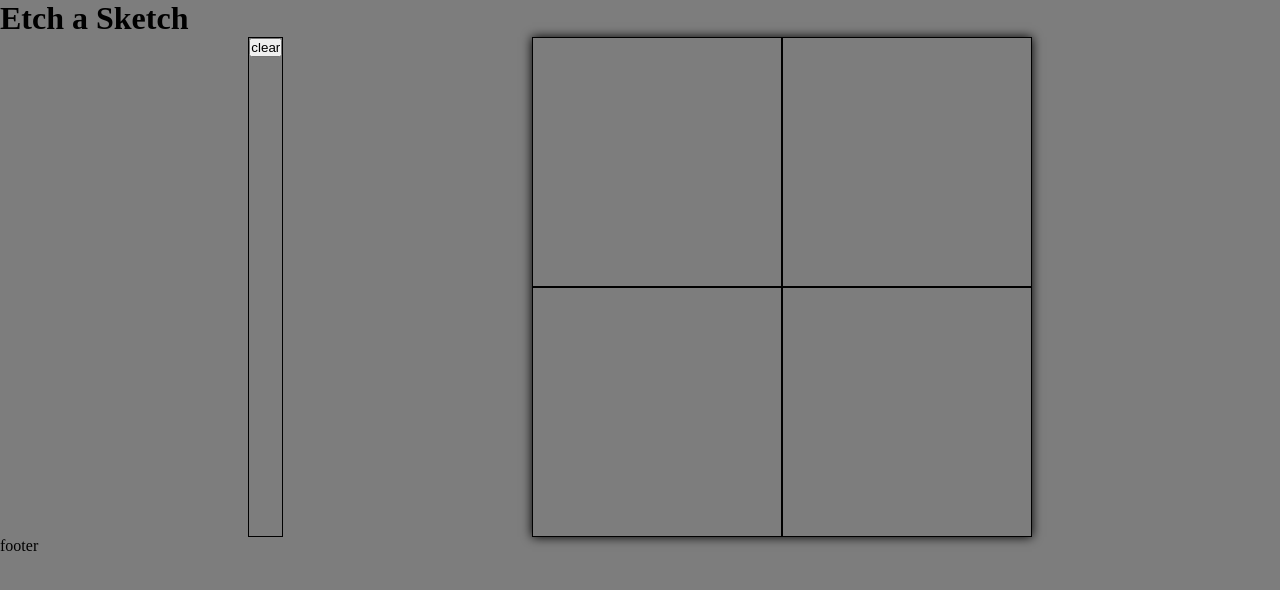
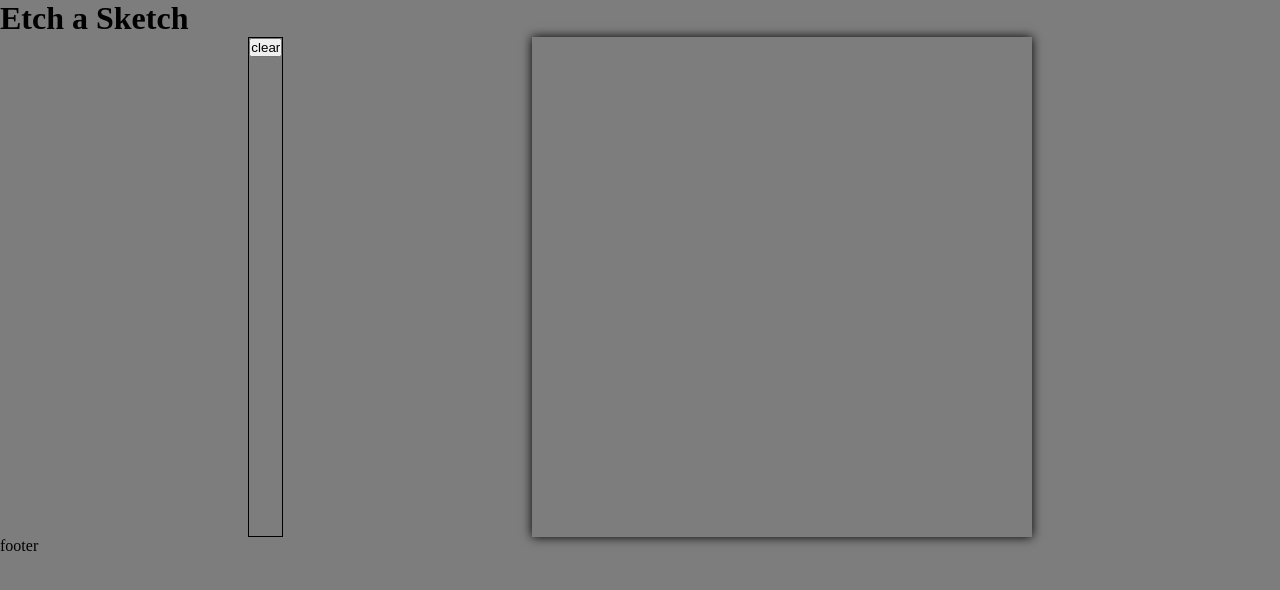
Before and after one commit to taztheprogrammer/Etch-a-Sketch, a plain HTML site: page index.html in a window 1280 px wide. Both pictures are taken after a click on the button "clear". Drawn offline with Linux system fonts and the light colour scheme.

Commit message:
Removed html pixel divs.
Inserted one pixel with javascript

```diff
--- a/index.html
+++ b/index.html
@@ -15,10 +15,6 @@
             <button id="clear">clear</button>
         </div>
         <div id="canvas">
-            <div class="pixel" id="one"></div>
-            <div class="pixel"></div>
-            <div class="pixel"></div>
-            <div class="pixel"></div>
         </div>
     </main>
     <footer>footer</footer>
--- a/script.js
+++ b/script.js
@@ -1,27 +1,29 @@
+
 
 /*
 const pixels = document.getElementsByClassName("pixel");
-const head = documnet.querySelector('h1');
-const one = document.getElementById('one');
+*/
+const canvas = document.getElementById('canvas');
 
+const one = document.createElement('div');
+one.classList.add('pixel');
+canvas.appendChild(one);
 
-pixels.addeventlistener('pointerenter', color);
-*/
-
-const pixels = document.getElementsByClassName("pixel");
-
-const one = document.getElementById('one');
-one.addEventListener('pointerenter', color)
+one.addEventListener('pointerenter', color);
 
 function color() {
     one.style.backgroundColor = 'black';
 }
 
+
 const clear = document.getElementById('clear');
 clear.addEventListener('click', clearCanvas);
 
 function clearCanvas() {
+    /*
    for (let x = 0; x < pixels.length; x++) {
     pixels[x].style.backgroundColor = '';
    }
+   */
+  one.style.backgroundColor = "";
 }
--- a/styles.css
+++ b/styles.css
@@ -27,7 +27,8 @@ main {
 .pixel {
     width: 250px;
     height: 250px;
-    border: 1px solid black;
+    /*
+    border: 1px solid black;*/
     cursor: pointer;
 }
 
```
